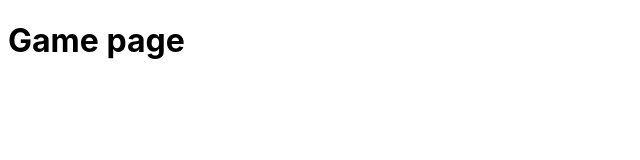
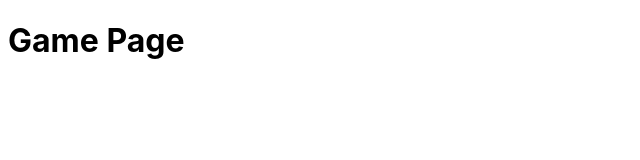
Before and after one commit to batec2/CoupOnline, a React (Vite) app in the folder frontend/: page /game in a window 1280 px wide. Shown: the top 160 px of the page, without its empty margins (0-640 px from the left). Built offline with nearby package versions, Linux system fonts and the light colour scheme.

Commit message:
Removed Debug statments

```diff
--- a/frontend/src/pages/game/game.page.jsx
+++ b/frontend/src/pages/game/game.page.jsx
@@ -5,7 +5,7 @@
 const GamePage = () => {
   return (
     <div>
-      <h1>Game page</h1>
+      <h1>Game Page</h1>
     </div>
   );
 };
```
